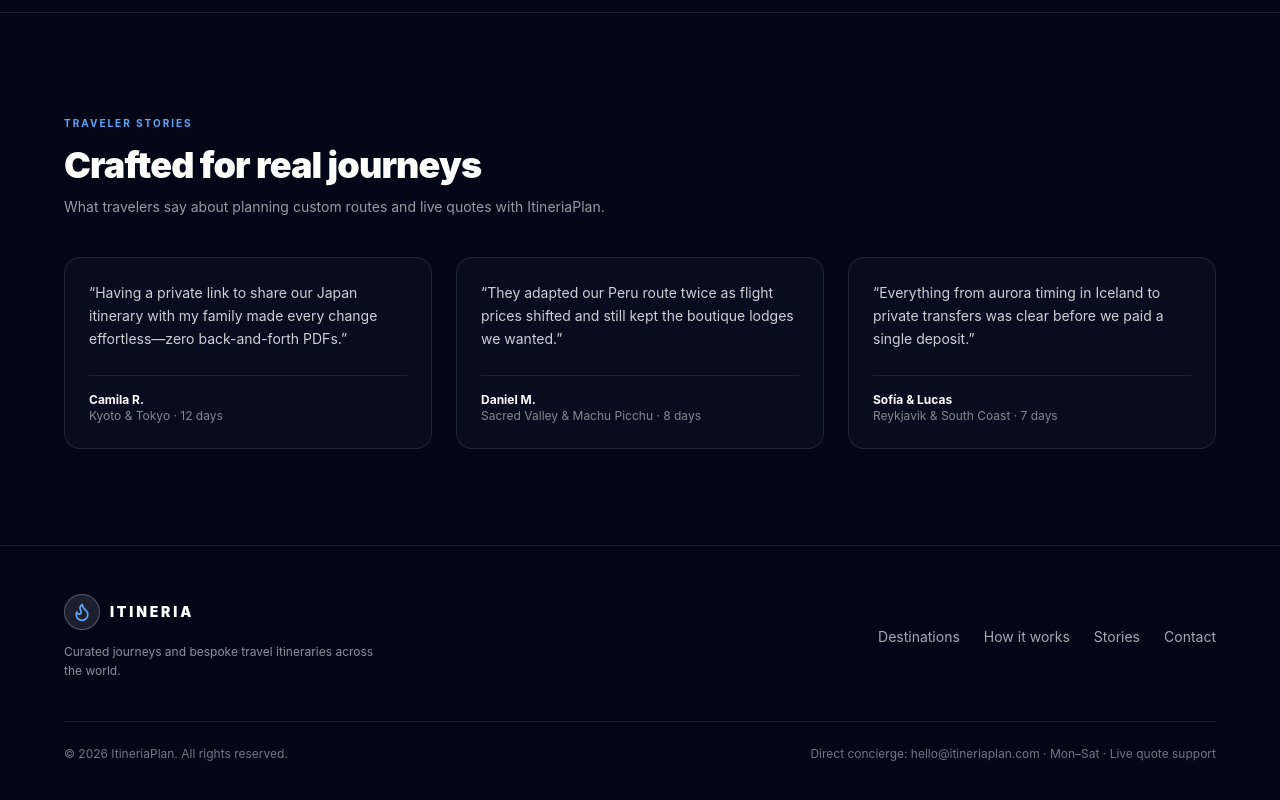
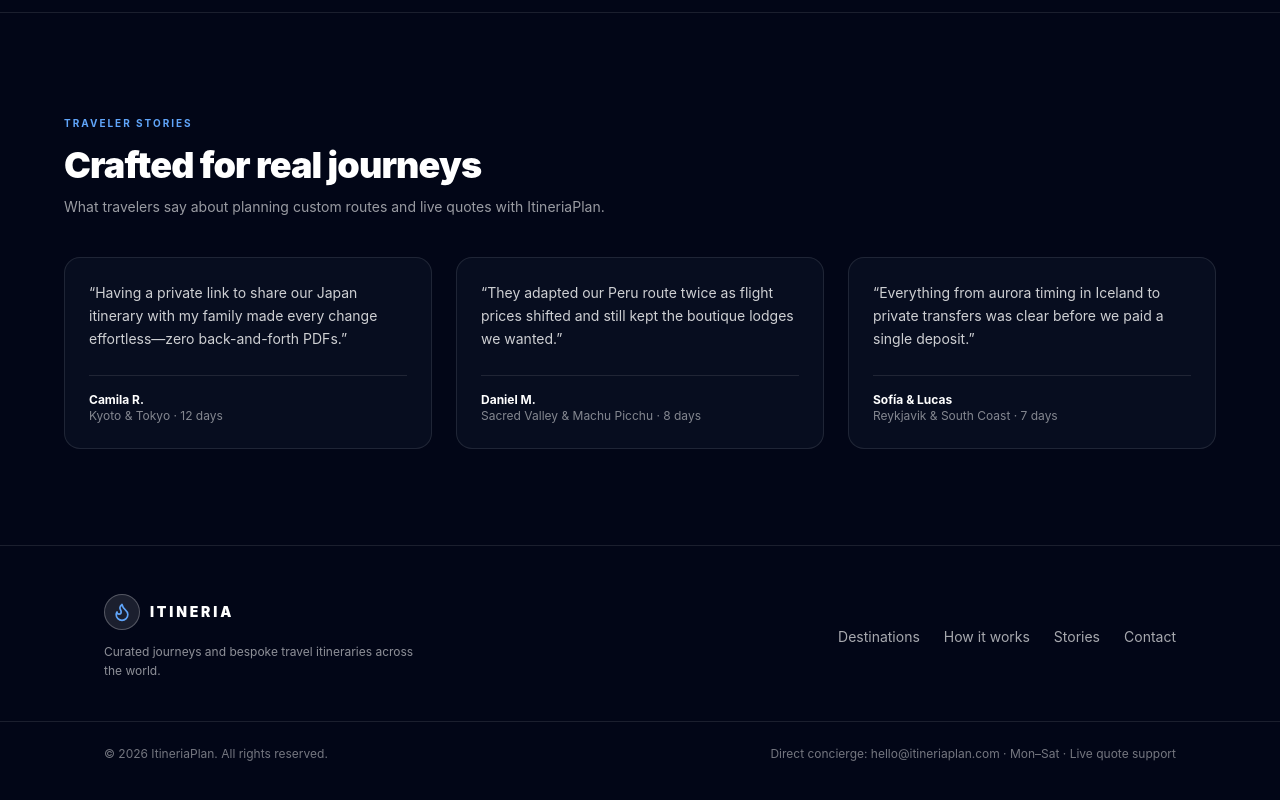
Before and after one commit to williamrolando88/ItineriaPlan, an Astro site: page / in a window 1280 px wide. Shown: the part 3218-4018 px from the top of the page. Built offline with nearby package versions, Linux system fonts and the light colour scheme; Astro itself is replaced by a stand-in of ours.

Commit message:
fix(footer): make bottom divider full-width like section borders

```diff
--- a/src/components/landing/Footer.astro
+++ b/src/components/landing/Footer.astro
@@ -14,9 +14,9 @@ const year = new Date().getFullYear();
 
 <footer
 	id="contact"
-	class="border-t border-ink/10 bg-surface px-6 py-12 text-ink md:px-8 lg:px-10"
+	class="border-t border-ink/10 bg-surface py-12 text-ink"
 >
-	<div class="mx-auto flex max-w-6xl flex-col gap-8 md:flex-row md:items-center md:justify-between">
+	<div class="mx-auto flex max-w-6xl flex-col gap-8 px-6 md:flex-row md:items-center md:justify-between md:px-8 lg:px-10">
 		<div class="flex flex-col gap-3">
 			<a
 				href="#top"
@@ -42,8 +42,10 @@ const year = new Date().getFullYear();
 		</nav>
 	</div>
 
-	<div class="mx-auto mt-10 flex max-w-6xl flex-col gap-2 border-t border-ink/10 pt-6 text-xs text-ink/45 sm:flex-row sm:items-center sm:justify-between">
-		<span>&copy; {year} ItineriaPlan. {t.footer.rights}</span>
-		<span>{t.footer.contactLabel}: {t.footer.email} · {t.footer.hours}</span>
+	<div class="mt-10 border-t border-ink/10 pt-6">
+		<div class="mx-auto flex max-w-6xl flex-col gap-2 px-6 text-xs text-ink/45 sm:flex-row sm:items-center sm:justify-between md:px-8 lg:px-10">
+			<span>&copy; {year} ItineriaPlan. {t.footer.rights}</span>
+			<span>{t.footer.contactLabel}: {t.footer.email} · {t.footer.hours}</span>
+		</div>
 	</div>
 </footer>
```
